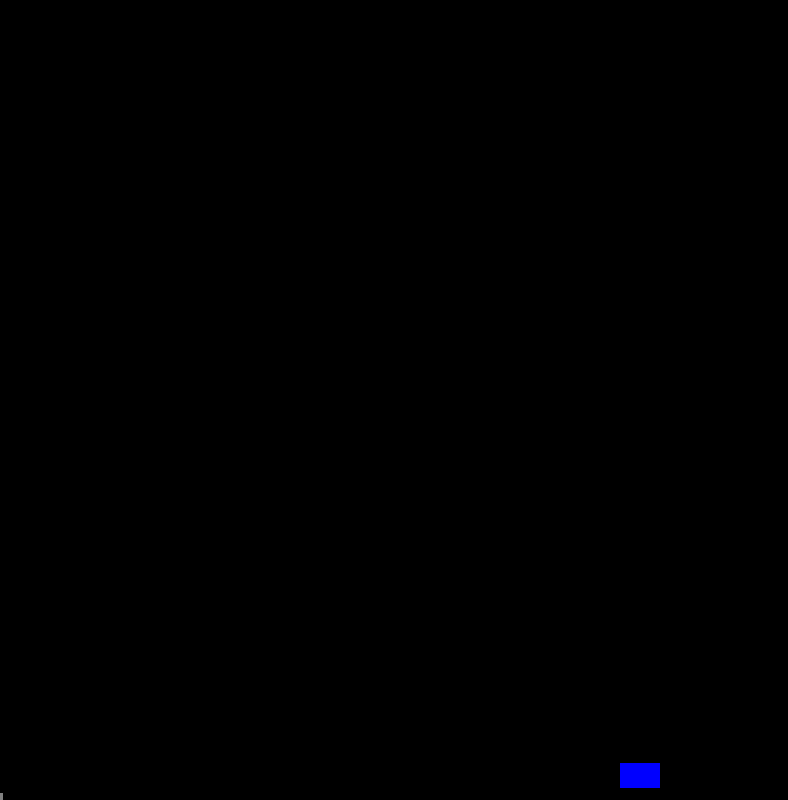
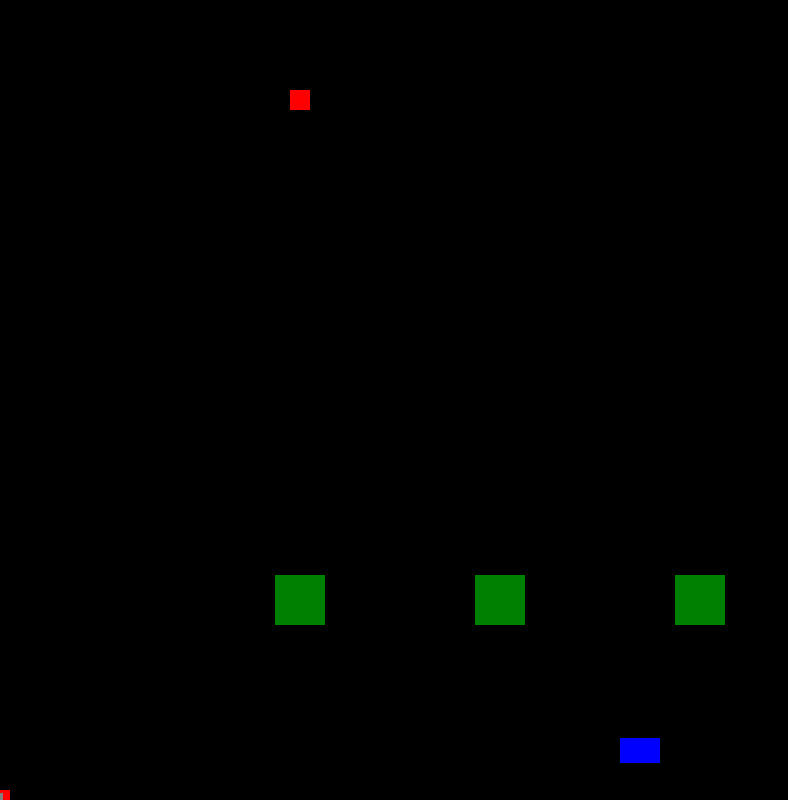
Before and after one commit to andyhsh/spaceinvaders, a plain HTML site: page index.html in a window 1280 px wide. Shown: the whole page, without its empty margins (0-788 px from the left). Drawn offline with Linux system fonts and the light colour scheme.

Commit message:
rocks and aliens created

```diff
--- a/index.html
+++ b/index.html
@@ -70,16 +70,16 @@
       <div class="alien"></div>
       <div class="alien"></div>
 
-      <div class="rock-barrier"></div>
-      <div class="rock-barrier"></div>
-      <div class="rock-barrier"></div>
-
       <div id="player"></div>
       <div class="player-laser"></div>
 
     </div>
+
     <script src="./js/Laser.js" ></script>
     <script src="./js/Player.js" ></script>
+    <script src="./js/Alien.js" ></script>
+    <script src="./js/Rock.js" ></script>
     <script src="./js/Gameboard.js" ></script>
+
   </body>
 </html>
--- /dev/null
+++ b/js/Alien.js
@@ -0,0 +1,115 @@
+// var Alien = function(x,y) {
+
+//     this.position = {
+//         "x": x,
+//         "y": y
+//     };
+//     this.speed = 1;
+// }
+//define different Alien Types of properties
+var AlienType1 = function() {
+
+	    this.position = {
+        "x": 300,
+        "y": 100
+    	}
+
+    var health = 1
+    var speed = 15;
+    this.element = null;
+
+    var self = this;
+
+    var create = function () {
+
+        self.element = document.createElement("div");
+        self.element.classList.add("alien");
+
+        self.element.style.top = self.position.y + "px";
+        self.element.style.left = self.position.x + "px";
+
+        var gameBoard = document.getElementById("gameboard");
+        gameBoard.appendChild(self.element);
+    }
+
+    this.motion = {
+    	left: false,
+    	right: true,
+    	down: false
+    }
+
+	function edgeDetect(){
+
+	    //Right Wall: detect width - half the alien's total width
+	    if (self.position.x >= (window.innerWidth-10)){
+	    	self.motion.right = false;
+	    	self.motion.left = true;
+	    }
+	    //Left wall
+	    if (self.position.x <= 10){
+	    	self.motion.right = true;
+	    	self.motion.left = false;
+	    }
+	}
+
+	function movement(){
+
+	self.element.style.top = self.y + "px";
+	self.element.style.left = self.x + "px";
+
+		if (self.motion.right){
+	    self.position.x += speed;
+	    }
+
+	    if (self.motion.left){
+	    self.position.x -= speed;
+	    }
+	}
+
+	    	// if (moveLeft) {
+	    	// 	self.position.x -= speed;
+	    	// 	self.element.style.left = self.position.x + "px";
+	    	// } else if (moveRight) {
+	    	// 	self.position.x += speed;
+	    	// 	self.element.style.left = self.position.x + "px";
+	    	// }
+
+	    	// if (self.position.x >= window.innerWidth) {
+	    	// 	console.log('hit right wall');
+	    	// 	moveLeft = true;
+	    	// 	moveRight = false;
+	    	// } else if (self.position.x <= 0) {
+	    	// 	console.log('hit left wall');
+	    	// 	moveleft = false;
+	    	// 	moveRight = true;
+	    	// }
+
+    this.render = function(){
+        movement();
+        edgeDetect();
+        //coordinates tracker working
+        console.log(self.position.x, self.position.y);
+    }
+    create();
+}
+
+/* to define other types of aliens later
+var AlienType2 = function() {
+
+
+
+}
+
+var AlienType3 = function() {
+
+
+}
+*/
+
+// assign AlienTypes prototype to inherit from Alien
+// AlienType1.prototype = Object.create(Alien.prototype);
+
+/*
+AlienType2.prototype = Object.create(Alien.prototype);
+AlienType3.prototype = Object.create(Alien.prototype);
+*/
--- a/js/Gameboard.js
+++ b/js/Gameboard.js
@@ -4,8 +4,8 @@ var GameBoard = function(){
      * Game variables
      */
     var player = new Player();
-
-
+    var rock = new Rock();
+    var alien = new AlienType1();
 
     /*
      * Game Environment
@@ -55,11 +55,13 @@ var GameBoard = function(){
         }
     });
 
+    //rendering
 
     function render(){
-        console.log("game loop");
 
         player.render(movement);
+        rock.render();
+        alien.render();
     }
 
 
@@ -73,7 +75,7 @@ var GameBoard = function(){
 }
 
 window.requestAnimFrame = (function(){
-    return  window.requestAnimationFrame       ||
+    return  window.requestAnimationFrame   ||
         window.webkitRequestAnimationFrame ||
         window.mozRequestAnimationFrame    ||
         function( callback ){
--- a/js/Laser.js
+++ b/js/Laser.js
@@ -27,6 +27,9 @@ var Laser = function(x,y) {
     this.render = function(){
         self.position.y -= speed;
         self.element.style.top = self.position.y + "px";
+
+        //coordinates tracker working
+        console.log(self.position.x, self.position.y);
     }
 
     create();
--- a/js/Player.js
+++ b/js/Player.js
@@ -3,9 +3,9 @@ var Player = function(){
     /*
      * Game variables
      */
-    var speed = 20;
-    var heath = 100;
-    var maxLaser = 20;
+    var speed = 10;
+    var health = 100;
+    var maxLaser = 2;
 
     /*
      * Game Environment
@@ -13,10 +13,12 @@ var Player = function(){
     var lasers = [];
     var position = {
         "x": window.innerWidth / 2,
-        "y": window.innerHeight - 25
+        "y": window.innerHeight - 50
     };
 
     var element = document.getElementById("player");
+
+//Shoot laser function
     var shoot = function(){
 
         if(lasers.length >= maxLaser){
@@ -26,7 +28,7 @@ var Player = function(){
         lasers.push(new Laser(position.x, position.y));
     }
 
-
+//Movement function
     function move(movement){
         if(movement.right){
             position.x += speed;
@@ -37,8 +39,25 @@ var Player = function(){
         }
     }
 
+//Edge detection for movement
+    function edgeDetect(){
+        //Collision detection for wall
+        if(position.x <= 20){
+          position.x = 20;
+        }
+
+        if(position.x >= (window.innerWidth-20)){
+          position.x = window.innerWidth-20;
+        }
+    }
+
+
     this.render = function(movement){
 
+        //Track coordinates
+        //console.log('Coordinates ' + position.x, position.y);
+
+        //Control movement of player
         if(movement.left || movement.right){
             move(movement);
         }
@@ -50,6 +69,9 @@ var Player = function(){
         element.style.left = position.x;
         element.style.top = position.y;
 
+        edgeDetect();
+
+        //Remove lasers when reach the top of the screen
         lasers.forEach(function(el, index){
             el.render();
 
--- /dev/null
+++ b/js/Rock.js
@@ -0,0 +1,49 @@
+var Rock = function() {
+
+    this.position = {
+        "x": 300,
+        "y": window.innerHeight - 200
+    }
+
+    var speed = 0;
+    //this.element = null;
+
+    var self = this;
+
+    var createRock = function () {
+
+    	var positionSpacer = 0
+
+    	for (var i = 0; i < 3; i++) {
+        self.element = document.createElement("div");
+        self.element.classList.add("rock");
+
+        self.element.style.top = self.position.y + "px";
+        self.element.style.left = self.position.x + positionSpacer + "px";
+
+        var gameBoard = document.getElementById("gameboard");
+        gameBoard.appendChild(self.element);
+        positionSpacer += 200;
+    	};
+    }
+
+//Collision detection for lasers
+		// function edgeDetect(){
+		// 	if (rect1.x < rect2.x + rect2.width &&
+		// 	   rect1.x + rect1.width > rect2.x &&
+		// 	   rect1.y < rect2.y + rect2.height &&
+		// 	   rect1.height + rect1.y > rect2.y) {
+		// 	    console.log('ok!');
+		// 	};
+		// }
+
+
+    this.render = function(){
+    	// Coordinates tracker
+
+        self.element.style.top = self.position.y + "px";
+        // edgeDetect();
+    }
+
+    createRock();
+}
--- a/style.css
+++ b/style.css
@@ -3,18 +3,25 @@ html, body {
         width: 100%;
         padding: 0;
         margin: 0;
-        overflow: hidden;;
+        overflow: hidden;
       }
 
       #player {
         height: 25px;
         width: 40px;
         position: absolute;
-        top: 50%;
-        left: 50%;
         margin-left: -20px;
         margin-top: -12.5px;
         background-color: blue;
+      }
+
+      .rock {
+        height:50px;
+        width: 50px;
+        position: absolute;
+        margin-left: -25px;
+        margin-top: -25px;
+        background-color: green;
       }
 
       .player-laser {
@@ -30,9 +37,9 @@ html, body {
         height: 20px;
         width: 20px;
         position: absolute;
+        margin-top: -10px;
+        margin-left: -10px;
         background-color: red;
-        display: none;
-
       }
 
       #ufo-bonus {
```
